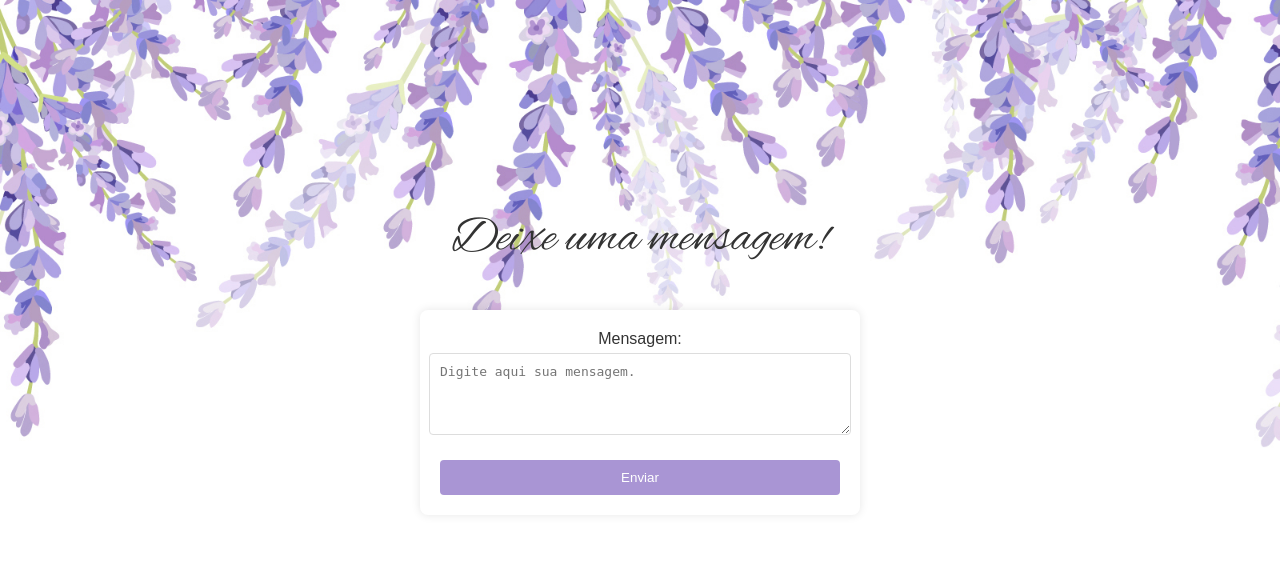
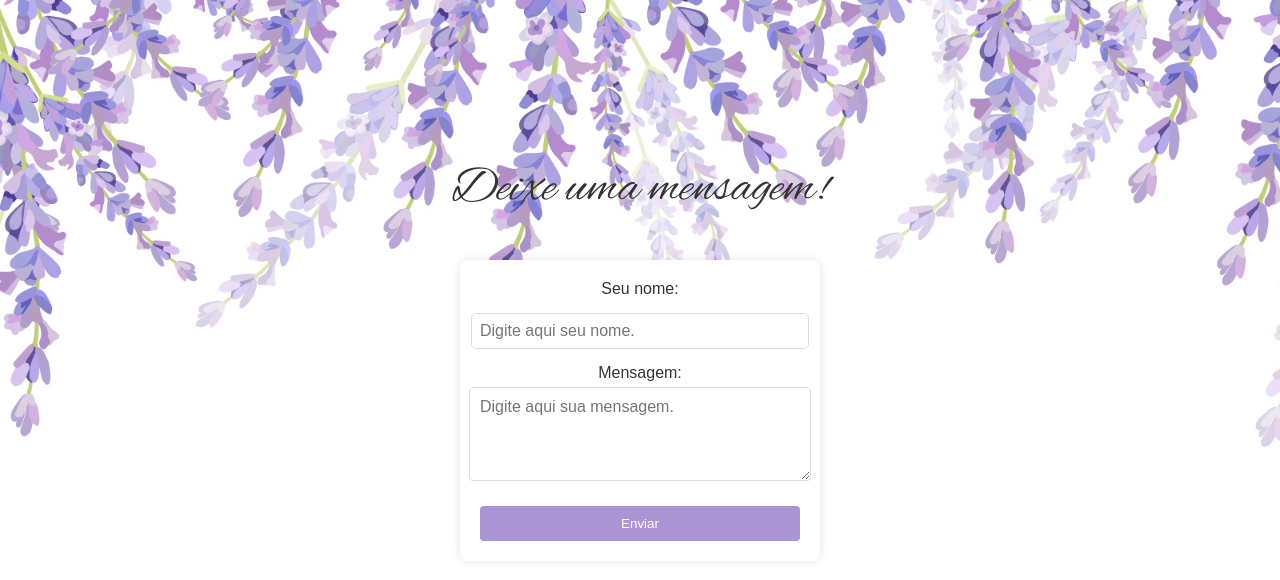
Before and after one commit to hos1r1s-01/aniversario-anaju, a Flask app: page /mensagem/1 in a window 1280 px wide. Shown: the part 52-632 px from the top of the page. Run offline with Flask 3, Linux system fonts and the light colour scheme; data that the repository does not hold is empty.

Commit message:
nome-mensagem

```diff
--- a/app.py
+++ b/app.py
@@ -177,6 +177,7 @@ def mensagem(ID):
     if request.method == 'POST':
 
         texto = request.form.get("Texto")
+        name = request.form.get("Nome")
 
         queryNome = "SELECT Nome FROM presentes WHERE ID = {0}".format(ID)
         cursor.execute(queryNome)
@@ -184,8 +185,8 @@ def mensagem(ID):
             nome = row
             nomeIs = {"nome": nome}
 
-        query = "INSERT INTO mensagens(IDPresente, NomePresente, Mensagem) VALUES (%s, %s, %s)"
-        cursor.execute(query, (ID, nomeIs['nome'][0], texto))
+        query = "INSERT INTO mensagens(IDPresente, NomePresente, NomePessoa, Mensagem) VALUES (%s, %s, %s, %s)"
+        cursor.execute(query, (ID, nomeIs['nome'][0], name, texto))
 
         conexao.commit()
         conexao.close()
@@ -209,14 +210,15 @@ def mensagens():
             session.clear()
             return redirect(url_for('index')), 301
 
-        cursor.execute("SELECT NomePresente, Mensagem FROM mensagens")
+        cursor.execute("SELECT NomePresente, NomePessoa, Mensagem FROM mensagens")
 
         lista_mensagens = []
 
         for row in cursor:
-            NomePresente, Mensagem = row
+            NomePresente, NomePessoa, Mensagem = row
             lista_mensagens.append({
                 "NomePresente": NomePresente,
+                "NomePessoa" : NomePessoa,
                 "Mensagem": Mensagem
             })
 
--- a/templates/mensagem.html
+++ b/templates/mensagem.html
@@ -57,7 +57,7 @@
 
         h1 {
             color: #333;
-            margin-top: 200px;
+            margin-top: 150px;
             margin-bottom: 20px;
             font-size: 50px;
         }
@@ -74,7 +74,7 @@
             border-radius: 8px;
             box-shadow: 0 0 10px rgba(0, 0, 0, 0.1);
             width: 80%;
-            max-width: 400px;
+            max-width: 320px;
             text-align: left;
             margin: auto;
             margin-top: 20px;
@@ -102,10 +102,23 @@
             /* Alinhando o texto à esquerda */
         }
 
+        .input {
+            width: 100%;
+            margin-top: 10px;
+            margin-bottom: 15px;
+            color: black;
+            font-size: 1em;
+            font-family: Arial, Helvetica, sans-serif;
+            padding: 8px;
+            border-radius: 5px;
+            border: 1px solid #ddd;
+        }
+
         textarea {
             width: 100%;
             padding: 10px;
             font-size: 1em;
+            font-family: Arial, Helvetica, sans-serif;
             border: 1px solid #ddd;
             border-radius: 4px;
             margin-bottom: 10px;
@@ -158,6 +171,8 @@
         <h1 class="titulo">Deixe uma mensagem!</h1>
         <form method="POST">
             <div class="item-container">
+                <label for="nome">Seu nome:</label>
+                <input class="input" id="nome" name="Nome" type="text" placeholder="Digite aqui seu nome.">
                 <label for="mensagem">Mensagem:</label>
                 <textarea id="mensagem" name="Texto" placeholder="Digite aqui sua mensagem." rows="4"></textarea>
             </div>
--- a/templates/mensagens.html
+++ b/templates/mensagens.html
@@ -118,6 +118,7 @@
     <div class="card-container">
         {% for item in lista_mensagens %}
         <div class="card">
+            <h3>{{item['NomePessoa']}}</h3>
             <h3>{{item['NomePresente']}}</h3>
             <h4>"{{item['Mensagem']}}"</h4>
         </div>
```
